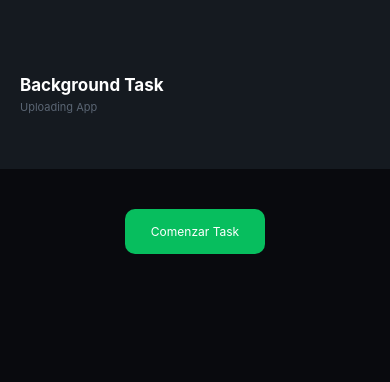
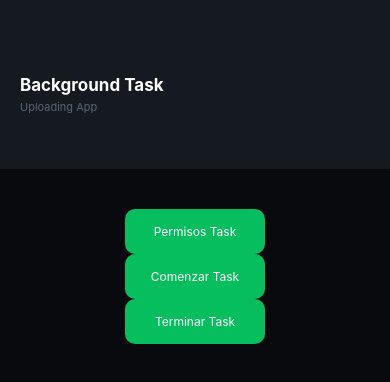
Before and after one commit to yoryi/background-expo, a React Native app: screen / in a window 390 px wide. Shown: the top 382 px of the page. Built offline with nearby package versions, Linux system fonts and the light colour scheme; what expo-modules-core would draw is missing.

Commit message:
feat: native integration advance

```diff
--- a/App.js
+++ b/App.js
@@ -3,11 +3,21 @@ import { StyleSheet, Text, TouchableOpacity, View } from 'react-native';
 import * as background from './modules/background-task/index';
 
 export default function App() {
+  const handleEvents1 = () => {
+    const res = background.areActivitiesEnabled()
+    console.log('response:  ', res);
+  };
 
-  const handleEvents = () => {
+  const handleEvents2 = () => {
     const res = background.showLiveActivity()
     console.log('response:  ', res);
   };
+
+  const handleEvents3 = () => {
+    const res = background.endActivity()
+    console.log('response:  ', res);
+  };
+
   const Headers = () => {
     return (
       <View style={styles.Headers}>
@@ -20,8 +30,14 @@ export default function App() {
   const Contents = () => {
     return (
       <View style={styles.Contents}>
-        <TouchableOpacity onPress={handleEvents} style={styles.onButton}>
+        <TouchableOpacity onPress={handleEvents1} style={styles.onButton}>
+          <Text style={styles.onTitle}>Permisos Task</Text>
+        </TouchableOpacity>
+        <TouchableOpacity onPress={handleEvents2} style={styles.onButton}>
           <Text style={styles.onTitle}>Comenzar Task</Text>
+        </TouchableOpacity>
+        <TouchableOpacity onPress={handleEvents3} style={styles.onButton}>
+          <Text style={styles.onTitle}>Terminar Task</Text>
         </TouchableOpacity>
       </View>
     );
--- /dev/null
+++ b/expo-target.config.js
@@ -0,0 +1,6 @@
+/** @type {import('@bacons/apple-targets').Config} */
+module.exports = {
+    type: 'widget',
+    name: 'Live Activity',
+    frameworks: ['SwiftUI', 'ActivityKit'],
+  };
--- a/modules/background-task/index.ts
+++ b/modules/background-task/index.ts
@@ -1,5 +1,13 @@
 import BackgroundTaskModule from './src/BackgroundTaskModule';
 
 export function showLiveActivity() {
-  return BackgroundTaskModule.showLiveActivity();
+  return BackgroundTaskModule.startActivity();
 }
+
+export function areActivitiesEnabled() {
+  return BackgroundTaskModule.areActivitiesEnabled();
+}
+
+export function endActivity() {
+  return BackgroundTaskModule.endActivity();
+}
```
Also changed, not shown: 14 other files (tests, documents, lock files or other folders).
